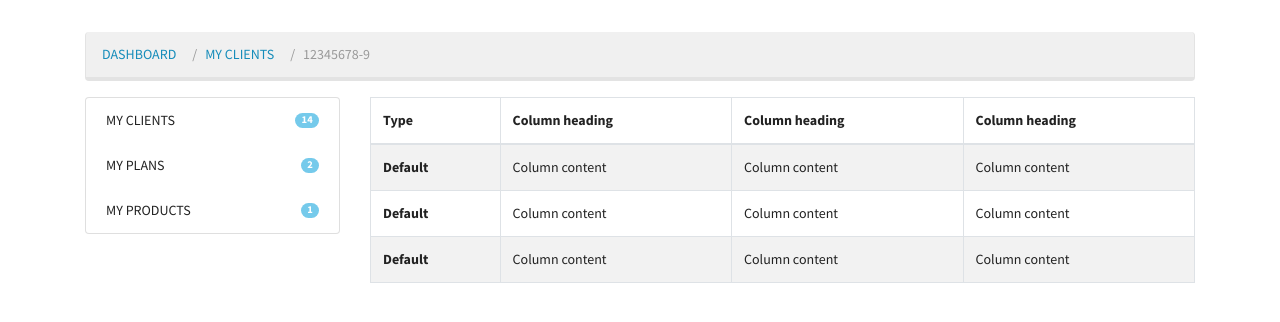
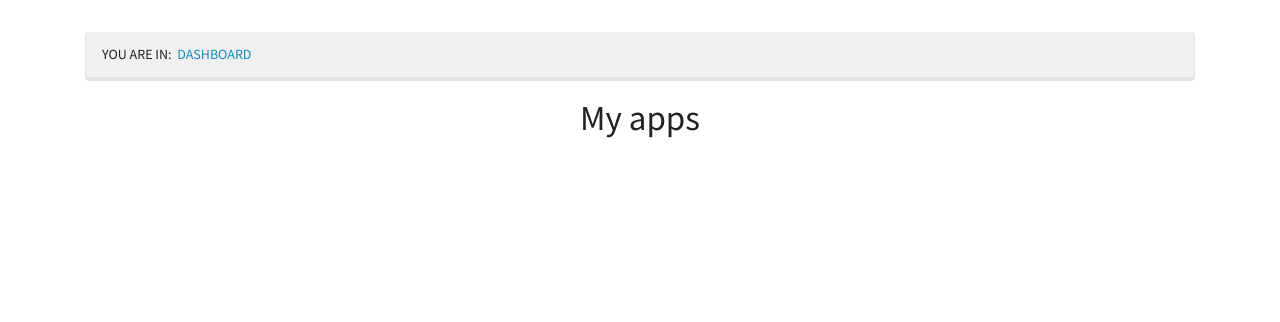
Before and after one commit to agapanto/pagosimple, a Django app: page /web/dashboard/ in a window 1280 px wide. Shown: the part 57-379 px from the top of the page. Run offline with Django 3.2, Linux system fonts and the light colour scheme; parts of the project's set-up code (start-up, migrations or seed data) failed here and were passed over; some libraries are stand-ins or nearby versions.

Commit message:
Create My apps template layout in dashboard brief

```diff
--- a/pagosimple_frontend/templates/dashboard/brief.html
+++ b/pagosimple_frontend/templates/dashboard/brief.html
@@ -13,12 +13,62 @@
 {% block content %}
 
   <ol class="breadcrumb">
-    <li class="breadcrumb-item"><a href="#">DASHBOARD</a></li>
+    <li class="">YOU ARE IN: &nbsp</li>
+    <li class="breadcrumb-item">
+      <a href="{% url 'dashboard' %}">DASHBOARD</a>
+    </li>
+    <!-- <li class="breadcrumb-item"><a href="#">(CURRENT_APP)</a></li>
     <li class="breadcrumb-item"><a href="#">MY CLIENTS</a></li>
-    <li class="breadcrumb-item active">12345678-9</li>
+    <li class="breadcrumb-item active">12345678-9</li> -->
   </ol>
 
+  <!-- <div class="alert alert-dismissible alert-info">
+    <button type="button" class="close" data-dismiss="alert">&times;</button>
+    <strong>Heads up!</strong> This <a href="#" class="alert-link">alert needs your attention</a>, but it's not super important.
+  </div> -->
+
+  <div class="row text-center">
+    <div class="col-12">
+      <h1>
+        My apps
+      </h1>
+    </div>
+  </div>
+
   <div class="row">
+
+    <div class="col-3">
+
+      {% for app in AVAILABLE_APPS %}
+      <div class="card text-center">
+        <!-- <div class="card-header">
+          APP
+        </div> -->
+        <div class="card-body">
+          <h5 class="card-title">{{ app.name }}</h5>
+          <div class="card-text">
+            <p>
+              With supporting text below as a natural lead-in to additional content.
+            </p>
+          </div>
+          <a href="#" class="btn btn-primary">
+            Go to details
+          </a>
+          <a href="#" class="btn btn-secondary">
+            CONFIG
+            <i class="fa fa-cog"></i>
+          </a>
+        </div>
+        <div class="card-footer text-muted">
+          3 days remaining
+        </div>
+      </div>
+      {% endfor %}
+    </div>
+
+  </div>
+
+  <!-- <div class="row">
 
     <div class="col-3">
 
@@ -72,6 +122,6 @@
       </table>
     </div>
 
-  </div>
+  </div> -->
 
 {% endblock %}
```
